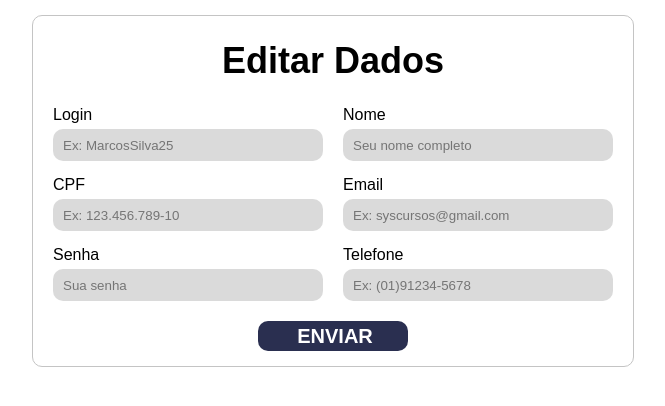
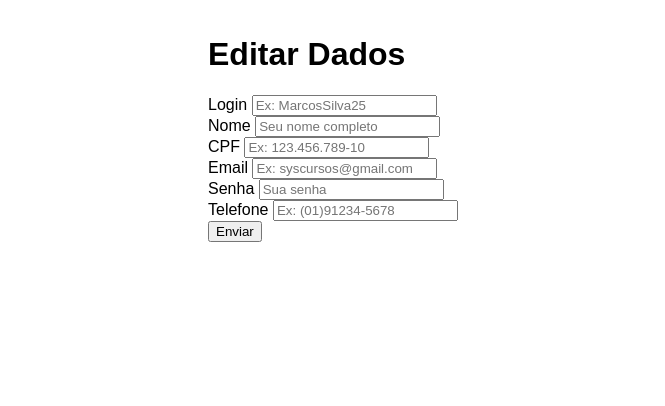
Before and after one commit to MarcosSilva13/SysCursos, a PHP site: page /view/formEditUser.php in a window 1280 px wide. Shown: the top 406 px of the page, without its empty margins (307-972 px from the left). Run offline with PHP 8.4, Linux system fonts and the light colour scheme; the visitor is signed in with stand-in values (Sample User, id 1); data that the repository does not hold is empty.

Commit message:
Ajuste no css formularios

```diff
--- a/CSS/formEditUser.css
+++ /dev/null
@@ -1,88 +0,0 @@
-body {
-    overflow: hidden;
-}
-.area-form-user {
-    display: flex;
-    /*height: 100vh;
-    justify-content: center;
-    align-items: center;*/
-}
-
-.form-user {
-    display: flex;
-    flex-direction: column;
-    align-items: center;
-    /*background-color: #181920;*/
-    width: 600px;
-    height: auto;
-    border-radius: 10px;
-    border: 1px solid #c4c4c4;
-}
-
-.form-user form {
-    display: flex;
-    width: 100%;
-    flex-direction: column;
-}
-
-.form-user input {
-    margin-bottom: 15px;
-    background-color: #c4c4c49d;
-    padding-left: 10px;
-    color: #000;
-    border: none;
-    height: 30px;
-    border-radius: 10px;
-}
-
-.form-user input:focus {
-    outline: #5568FE solid 1px;
-}
-
-.form-user h1 {
-    font-size: 36px;
-    color: #000;
-    height: auto;
-}
-
-.form-fields {
-    display: flex;
-    justify-content: space-evenly;
-    flex-wrap: wrap;
-    margin-bottom: 5px;
-}
-
-.div-login, .div-nome, .div-cpf, .div-email, .div-senha, .div-tel {
-    display: flex;
-    flex-direction: column;
-    width: 45%;
-}
-
-#send-data-user {
-    display: block;
-    background-color: #2a2f50;
-    font-size: 20px;
-    text-transform: uppercase;
-    font-weight: bold;
-    cursor: pointer;
-    color: #fff;
-}
-
-.botao-enviar {
-    display: flex;
-    justify-content: center;
-}
-
-#send-data-user:hover{
-    background-color: rgb(0, 120, 175);
-}
-
-#send-data-user {
-    width: 150px;
-}
-
-label {
-    margin-bottom: 5px;
-    text-align: left;
-    color: #000;
-}
```
Also changed, not shown: CSS/formStyle.css (renamed from CSS/formAddCompany.css, +11 -10 lines).
